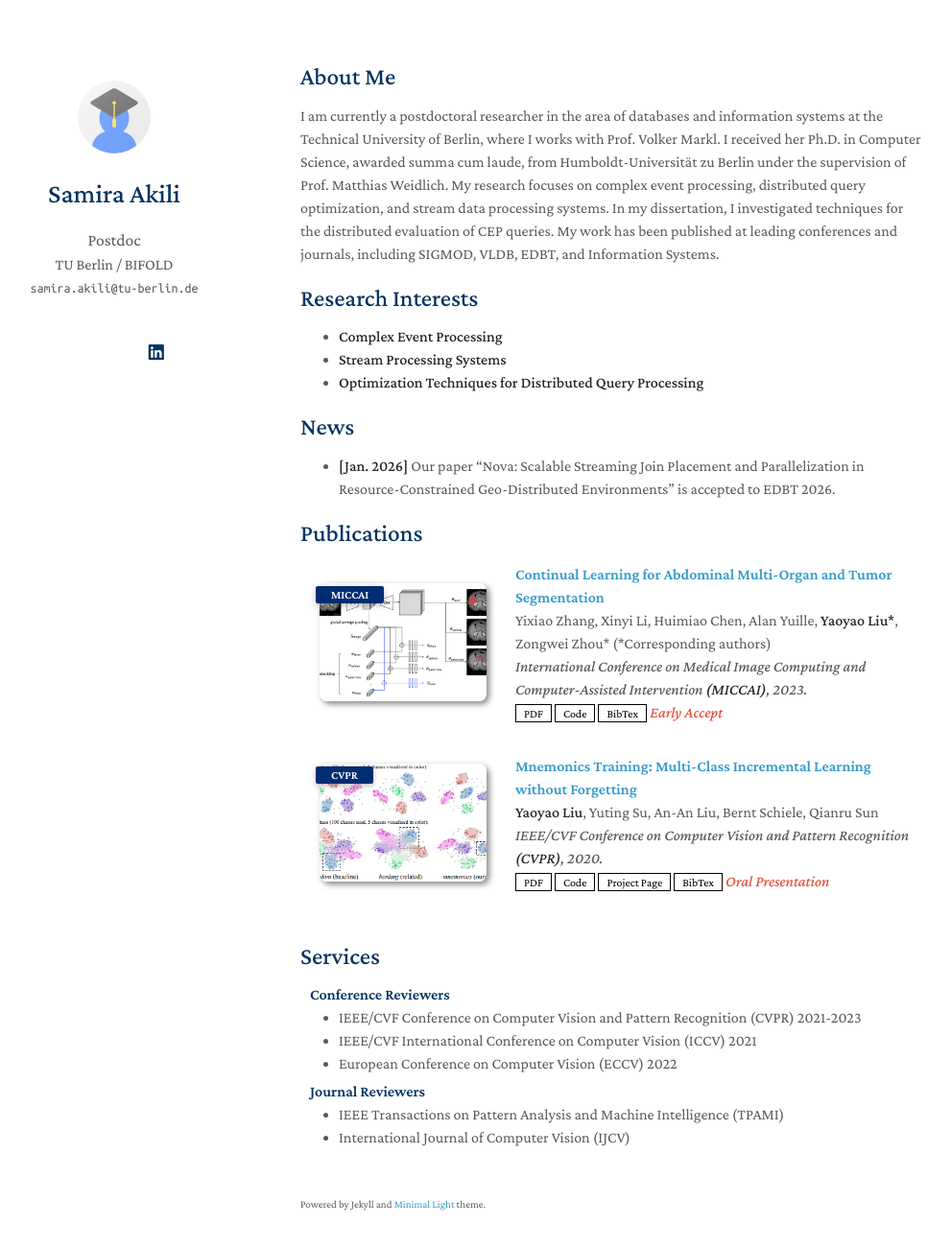
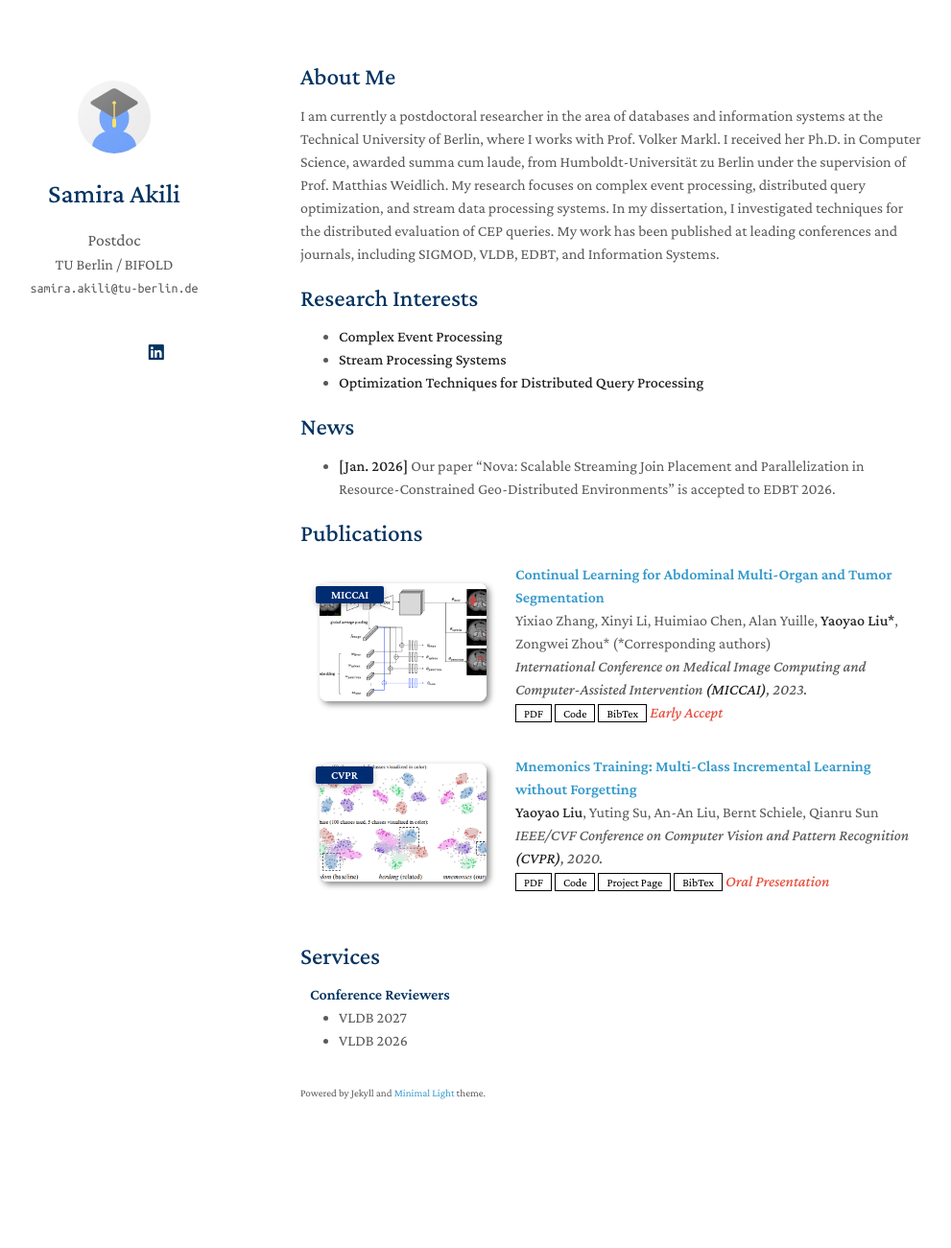
Before and after one commit to samieze/samieze.github.io, a Jekyll site: the page built from index.md, in a window 1280 px wide and 1336 px high. Shown: the top 1301 px of the window at 96% size, without its empty margins (157-1148 px from the left). Built offline with Jekyll 4.4.1, drawn with Linux system fonts in a browser that asks for light colours; a style sheet for code colours, icons or effects is not loaded; our own code applies the rules of GitHub Pages for plain Markdown files.

Commit message:
Update services.md

```diff
--- a/_includes/services.md
+++ b/_includes/services.md
@@ -3,14 +3,6 @@
 <h4 style="margin:0 10px 0;">Conference Reviewers</h4>
 
 <ul style="margin:0 0 5px;">
-  <li><a href="http://cvpr2023.thecvf.com/"><autocolor>IEEE/CVF Conference on Computer Vision and Pattern Recognition (CVPR) 2021-2023</autocolor></a></li>
-  <li><a href="http://iccv2021.thecvf.com/"><autocolor>IEEE/CVF International Conference on Computer Vision (ICCV) 2021</autocolor></a></li>
-  <li><a href="https://eccv2022.ecva.net/"><autocolor>European Conference on Computer Vision (ECCV) 2022</autocolor></a></li>
+  <li><a href="https://vldb.org/2027"><autocolor>VLDB 2027</autocolor></a></li>
+  <li><a href="https://vldb.org/2026"><autocolor>VLDB 2026</autocolor></a></li>
 </ul>
-
-<h4 style="margin:0 10px 0;">Journal Reviewers</h4>
-
-<ul style="margin:0 0 20px;">
-  <li><a href="https://www.computer.org/csdl/journal/tp"><autocolor>IEEE Transactions on Pattern Analysis and Machine Intelligence (TPAMI)</autocolor></a></li>
-  <li><a href="https://www.springer.com/journal/11263"><autocolor>International Journal of Computer Vision (IJCV)</autocolor></a></li>
-</ul>
```
